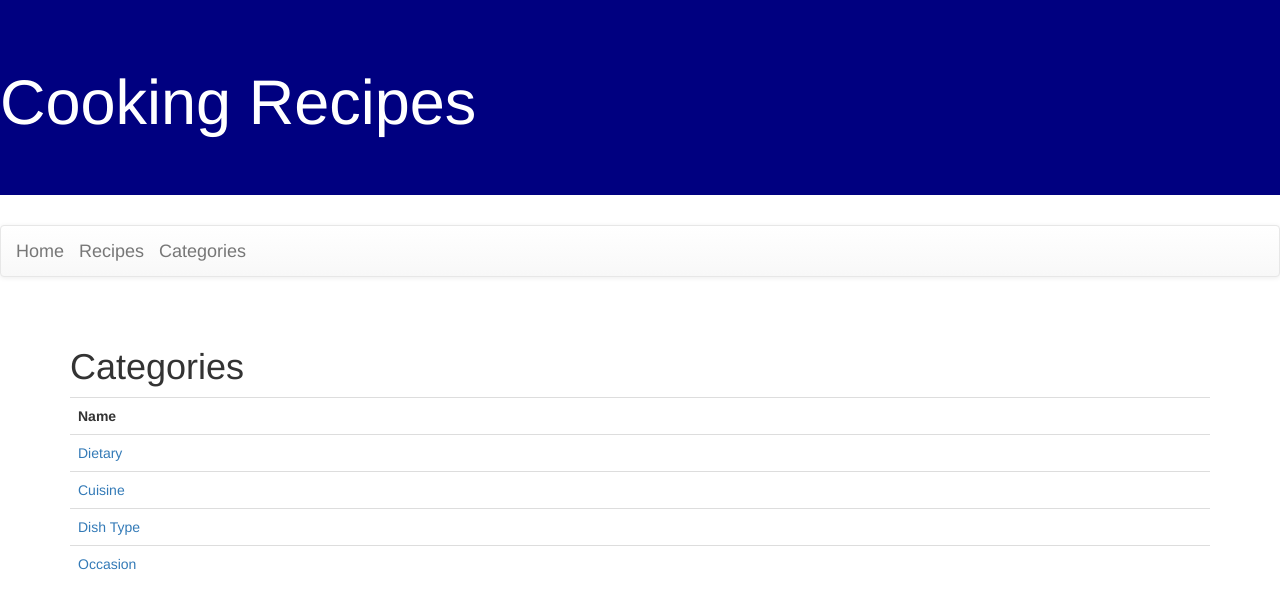
After one commit to jiyunnoh/cookingrecipe, a Django app: page /recipeapp/getcategory/ in a window 1280 px wide. The commit adds this page. Shown: the top 609 px of the page. Run offline with Django 3.2, Linux system fonts and the light colour scheme; some libraries are stand-ins or nearby versions.

Commit message:
add category.html

```diff
--- a/recipeapp/templates/base.html
+++ b/recipeapp/templates/base.html
@@ -18,8 +18,8 @@
                 <a class="navbar-brand" href="{% url 'index' %}">Home</a>
                 <!-- recipe -->
                 <a class="navbar-brand" href="{% url 'recipe' %}">Recipes</a>
-                <!-- reviews -->
                 <!-- category : contains the other models-->
+                <a class="navbar-brand" href="{% url 'category' %}">Categories</a>
                 <!-- favorites *only logged in users* -->
                 </div>
                 <ul class="nav navbar-nav">
--- /dev/null
+++ b/recipeapp/templates/recipeapp/category.html
@@ -0,0 +1,29 @@
+{% extends 'base.html' %}
+{% block content %}
+<!--This is a comment-->
+
+<h1>Categories</h1>
+<table class='table'>
+  <tr>
+    <th>Name</th>
+  </tr>
+
+  <tr>
+    <td><a href="">Dietary</a></td>
+  </tr>
+
+  <tr>
+    <td><a href="">Cuisine</a></td>
+  </tr>
+
+  <tr>
+    <td><a href="">Dish Type</a></td>
+  </tr>
+
+  <tr>
+    <td><a href="">Occasion</a></td>
+  </tr>
+
+</table>
+
+{%  endblock %}
--- a/recipeapp/urls.py
+++ b/recipeapp/urls.py
@@ -5,4 +5,5 @@ urlpatterns=[
     path('', views.index, name='index'),
     path('getrecipe/', views.getrecipe, name='recipe'),
     path('recipedetails/<int:id>', views.recipedetails, name='recipedetails'),
+    path('getcategory/', views.getcategory, name='category'),
 ]
--- a/recipeapp/views.py
+++ b/recipeapp/views.py
@@ -18,6 +18,19 @@ def recipedetails(request, id):
     }
     return render(request, 'recipeapp/recipedetails.html', context=context)
 
+def getcategory(request):
+    dietary_list=Dietary.objects.all()
+    cuisine_list=Cuisine.objects.all()
+    dishtype_list=DishType.objects.all()
+    occassion_list=Occassion.objects.all()
+    context={
+        'dietary_list' : dietary_list,
+        'cuisine_list' : cuisine_list,
+        'dishtype_list' : dishtype_list,
+        'occassion_list' : occassion_list,
+    }
+    return render(request, 'recipeapp/category.html', context=context)
+
 def getdietary(request):
     dietary_list=Dietary.objects.all()
     return render(request, 'recipeapp/dietary.html', {'dietary_list' : dietary_list})
```
Also changed, not shown: recipeapp/templates/recipeapp/categorydetails.html (added, +30 -0 lines), media/uploads/image.jpeg (added).
